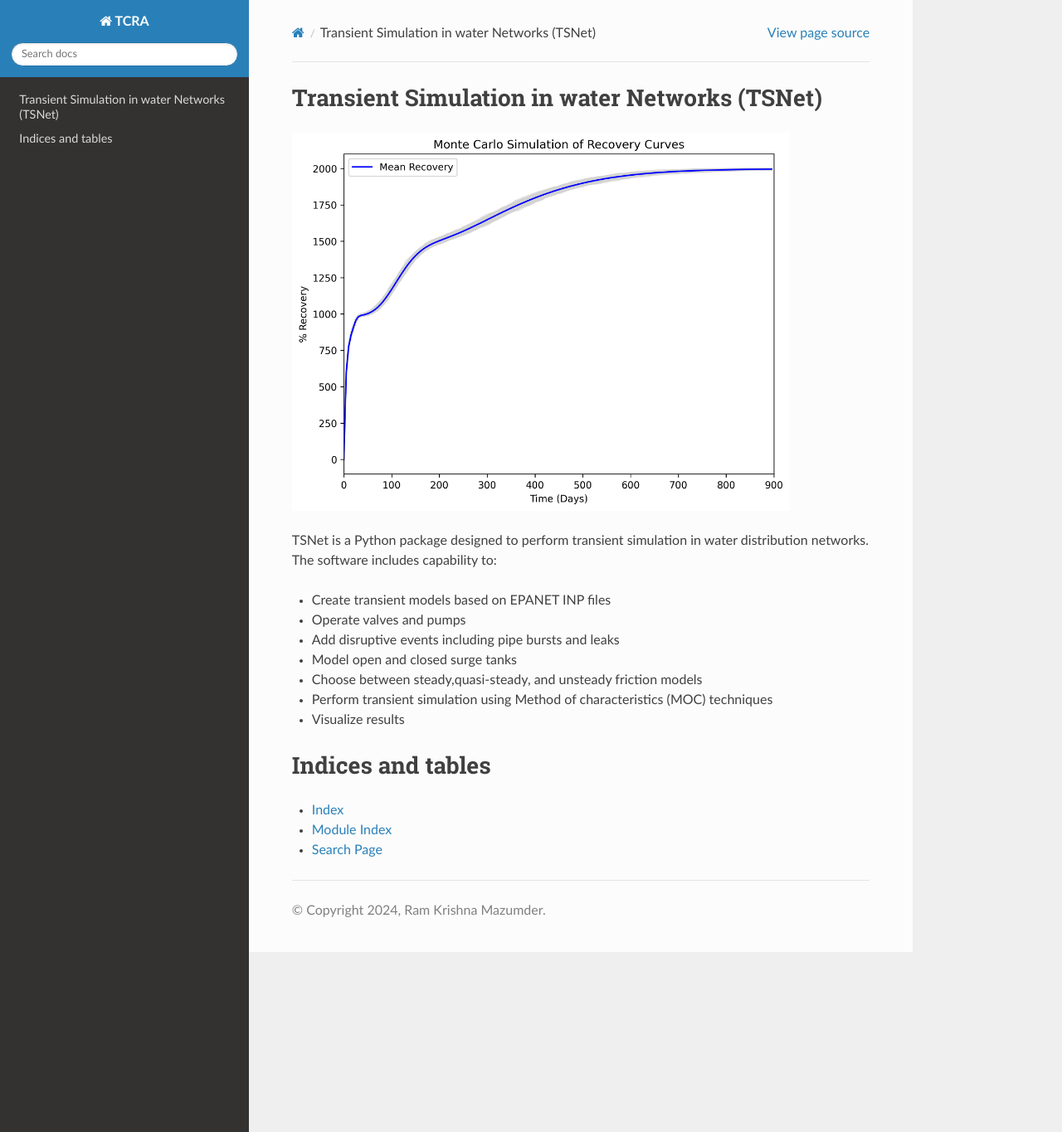
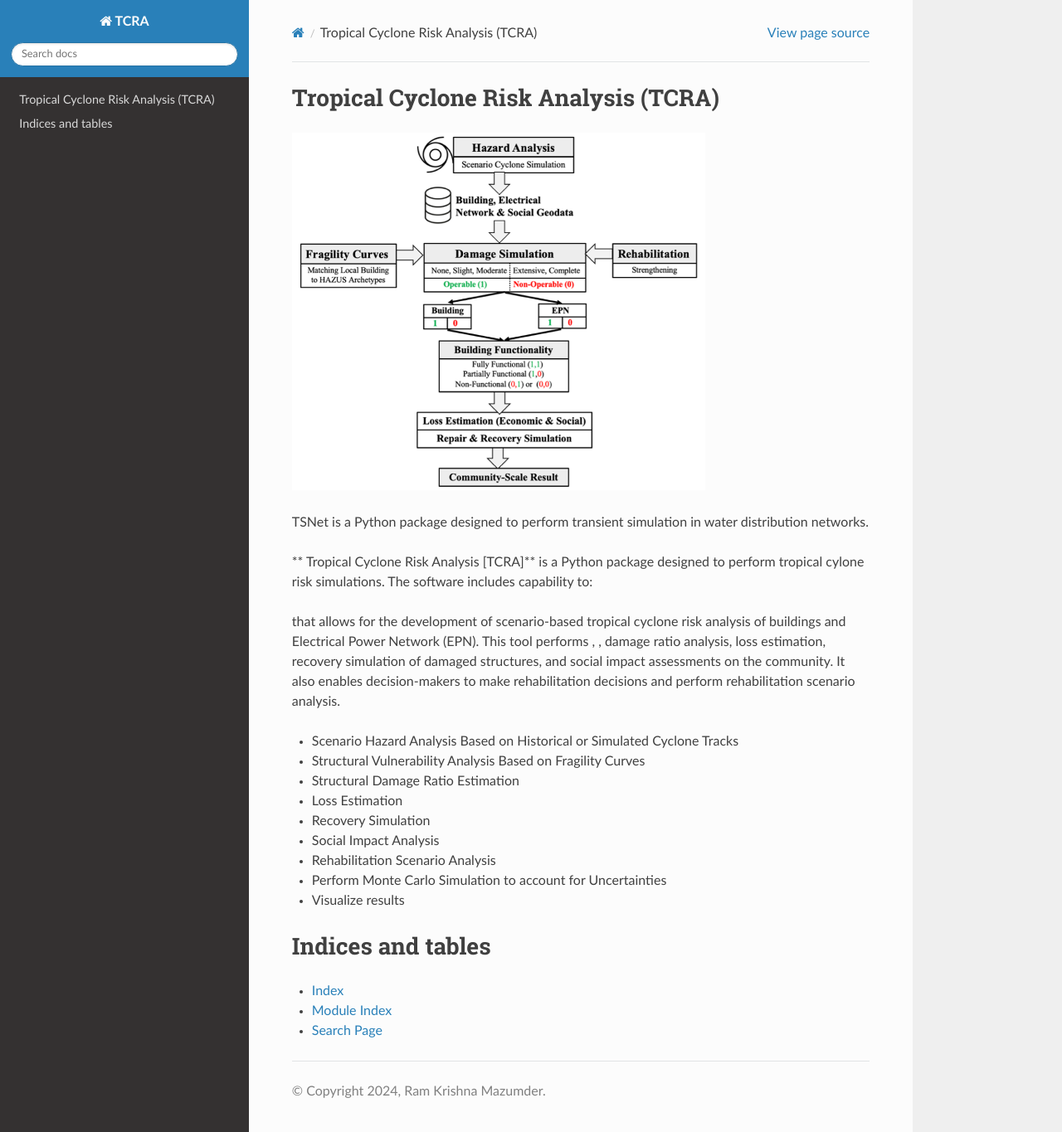
Before and after one commit to rxm562/TCRA, a Sphinx documentation site: the page built from docs/source/index.rst, in a window 1280 px wide and 1365 px high. Shown: the whole window at 83% size. Built offline with Sphinx 7.4.7 and the Read the Docs theme 2.0.0, drawn with Linux system fonts in a browser that asks for light colours; pages that are not in the unit, such as notebooks, are missing from menus.

Commit message:
Update index.rst

```diff
--- a/docs/source/index.rst
+++ b/docs/source/index.rst
@@ -1,20 +1,28 @@
-Transient Simulation in water Networks (TSNet)
+Tropical Cyclone Risk Analysis (TCRA)
 ==============================================
 
-.. figure:: figures/Monte_Carlo_Recovery_Curve.png
-   :width: 600
+.. figure:: figures/Framework.png
+   :width: 500
    :alt: highlight
 
 
 TSNet is a Python package designed to perform transient simulation in water
-distribution networks. The software includes capability to:
+distribution networks.
 
-* Create transient models based on EPANET INP files
-* Operate valves and pumps
-* Add disruptive events including pipe bursts and leaks
-* Model open and closed surge tanks
-* Choose between steady,quasi-steady, and unsteady friction models
-* Perform transient simulation using Method of characteristics (MOC) techniques
+
+** Tropical Cyclone Risk Analysis [TCRA]** is a Python package designed to perform
+tropical cylone risk simulations. The software includes capability to:
+
+that allows for the development of scenario-based tropical cyclone risk analysis of buildings and Electrical Power Network (EPN). This tool performs , , damage ratio analysis, loss estimation, recovery simulation of damaged structures, and social impact assessments on the community. It also enables decision-makers to make rehabilitation decisions and perform rehabilitation scenario analysis.
+
+* Scenario Hazard Analysis Based on Historical or Simulated Cyclone Tracks
+* Structural Vulnerability Analysis Based on Fragility Curves
+* Structural Damage Ratio Estimation
+* Loss Estimation
+* Recovery Simulation
+* Social Impact Analysis
+* Rehabilitation Scenario Analysis
+* Perform Monte Carlo Simulation to account for Uncertainties
 * Visualize results
 
 Indices and tables
```
